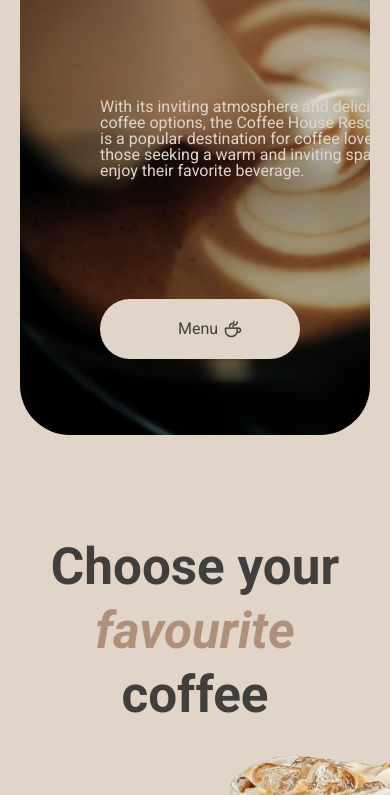
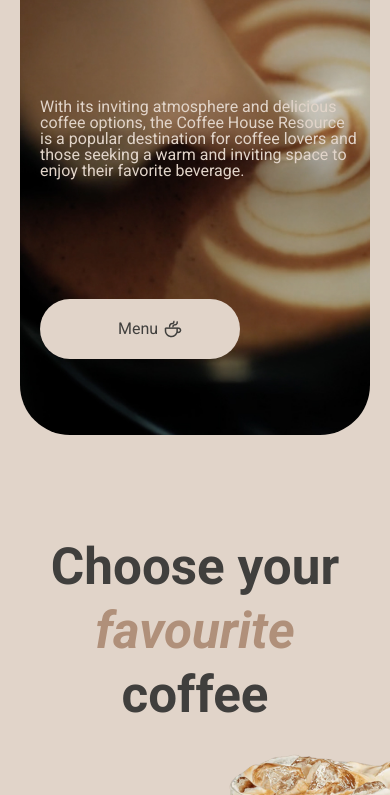
Before and after one commit to Yuliafire/coffeeHouse-week3, a plain HTML site: page index.html in a window 390 px wide. Shown: the part 305-1100 px from the top of the page. Drawn offline with Linux system fonts and the light colour scheme.

Commit message:
fix: hero descr width fixed in media css

```diff
--- a/media.css
+++ b/media.css
@@ -209,6 +209,7 @@
   width: 100%;
   max-width: 768px;
   margin: 0 auto;
+  padding: 0px;
 }
 
 .hero__container {
@@ -226,7 +227,7 @@
 }
 
   .hero__descr {
-    left: 10;
+    left: 40px;
     gap: 20px;
     flex-direction: column;
   }
```
